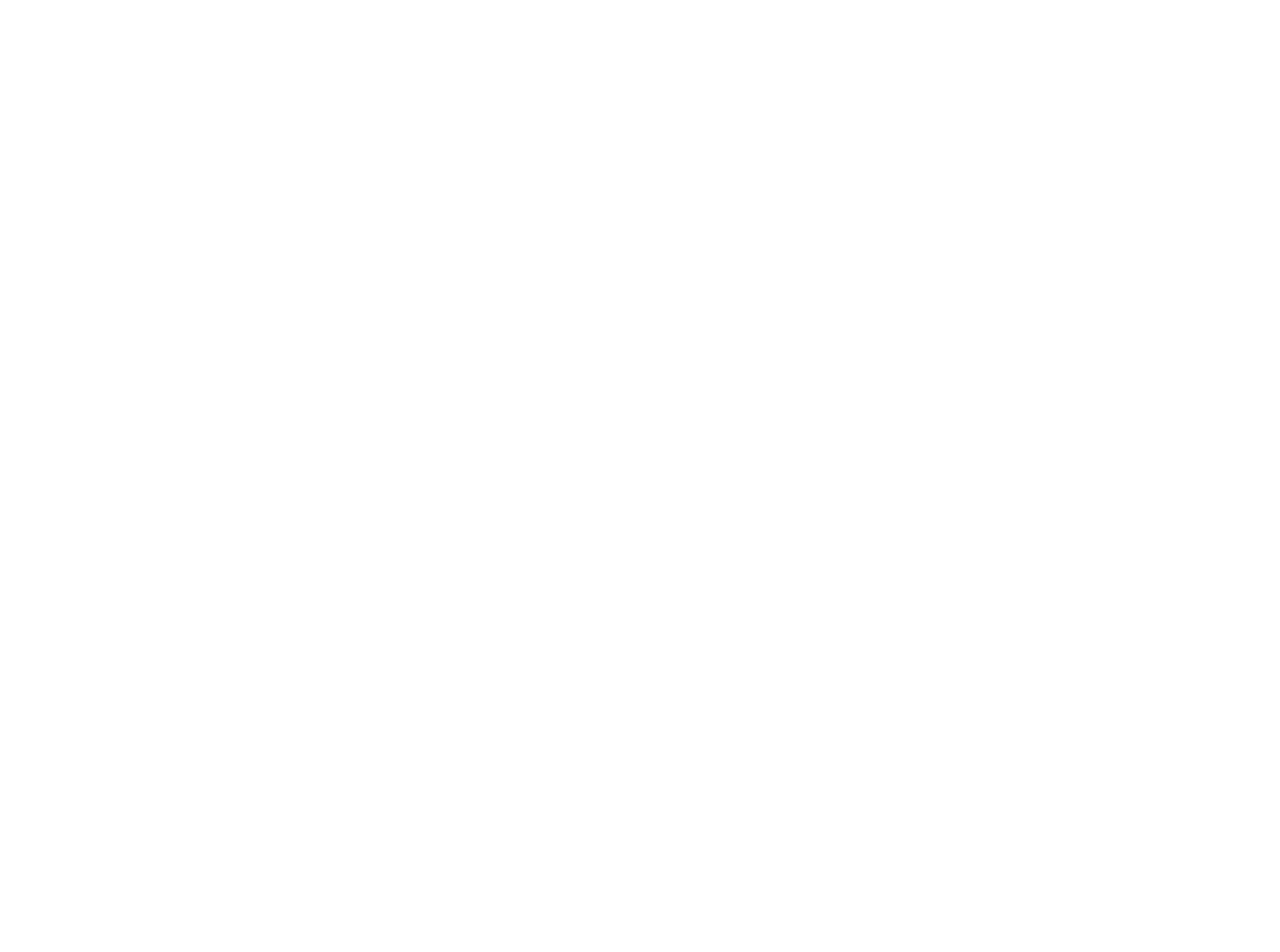
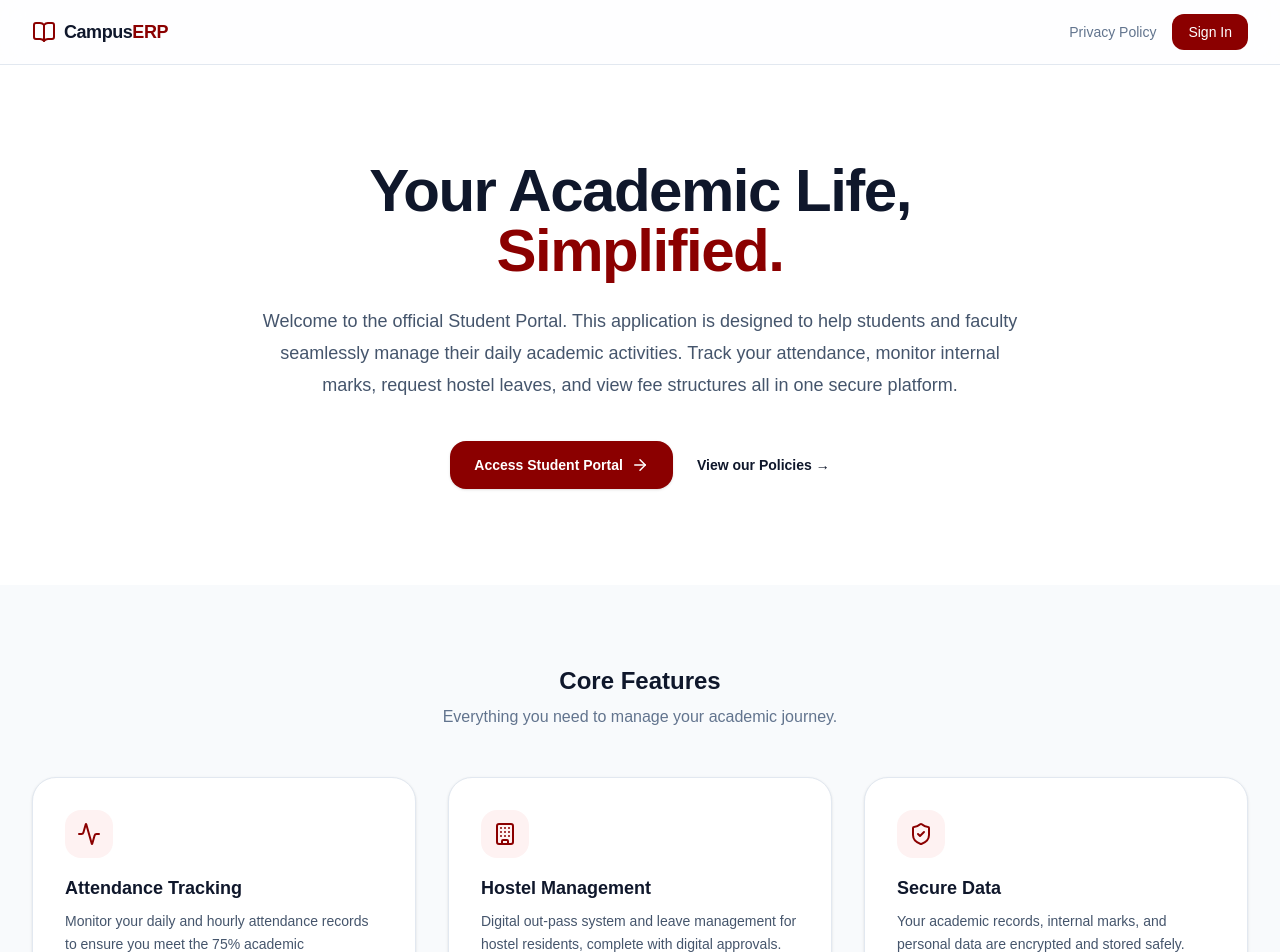
Before and after one commit to Joerakesh/loyola-app, a Next.js app in the folder web/: page / in a window 1280 px wide. Before the commit this address had no page. Shown: the top 952 px of the page. Before the commit the page ends 800 px from the top, so only its background shows below. Built offline with nearby package versions, Linux system fonts and the light colour scheme.

Commit message:
homepage updated

```diff
--- a/web/app/page.tsx
+++ b/web/app/page.tsx
@@ -1,5 +1,113 @@
-import { redirect } from "next/navigation";
+import Link from "next/link";
+import { ArrowRight, BookOpen, Building, ShieldCheck, Activity } from "lucide-react";
 
 export default function HomePage() {
-  redirect("/login");
+  return (
+    <div className="flex min-h-screen flex-col bg-slate-50">
+      {/* Navigation */}
+      <header className="sticky top-0 z-50 border-b border-slate-200 bg-white/80 backdrop-blur-md">
+        <div className="mx-auto flex h-16 max-w-7xl items-center justify-between px-6 lg:px-8">
+          <div className="flex items-center gap-2 text-[#8b0000]">
+            <BookOpen size={24} />
+            <span className="text-lg font-bold tracking-tight text-slate-900">
+              Campus<span className="text-[#8b0000]">ERP</span>
+            </span>
+          </div>
+
+          <div className="flex items-center gap-4">
+            <Link
+              href="/policy"
+              className="text-sm font-medium text-slate-500 hover:text-slate-900"
+            >
+              Privacy Policy
+            </Link>
+            <Link
+              href="/login"
+              className="flex items-center gap-2 rounded-xl bg-[#8b0000] px-4 py-2 text-sm font-medium text-white transition hover:bg-[#6a0000]"
+            >
+              Sign In
+            </Link>
+          </div>
+        </div>
+      </header>
+
+      <main className="flex-1">
+        {/* Hero Section - Explains the App's Purpose */}
+        <section className="relative overflow-hidden bg-white px-6 py-24 lg:px-8">
+          <div className="mx-auto max-w-3xl text-center">
+            <h1 className="text-4xl font-bold tracking-tight text-slate-900 sm:text-6xl">
+              Your Academic Life, <br />
+              <span className="text-[#8b0000]">Simplified.</span>
+            </h1>
+            <p className="mt-6 text-lg leading-8 text-slate-600">
+              Welcome to the official Student Portal. This application is designed to help students and faculty seamlessly manage their daily academic activities. Track your attendance, monitor internal marks, request hostel leaves, and view fee structures all in one secure platform.
+            </p>
+            <div className="mt-10 flex items-center justify-center gap-x-6">
+              <Link
+                href="/login"
+                className="group flex items-center gap-2 rounded-2xl bg-[#8b0000] px-6 py-3.5 text-sm font-semibold text-white shadow-sm transition hover:bg-[#6a0000] focus-visible:outline focus-visible:outline-2 focus-visible:outline-offset-2 focus-visible:outline-[#8b0000]"
+              >
+                Access Student Portal
+                <ArrowRight size={18} className="transition group-hover:translate-x-1" />
+              </Link>
+              <Link href="/policy" className="text-sm font-semibold leading-6 text-slate-900">
+                View our Policies <span aria-hidden="true">→</span>
+              </Link>
+            </div>
+          </div>
+        </section>
+
+        {/* Features Section - Further proves to Google what the app does */}
+        <section className="mx-auto max-w-7xl px-6 py-20 lg:px-8">
+          <div className="mb-12 text-center">
+            <h2 className="text-2xl font-bold text-slate-900">Core Features</h2>
+            <p className="mt-2 text-slate-500">Everything you need to manage your academic journey.</p>
+          </div>
+
+          <div className="grid gap-8 md:grid-cols-3">
+            <FeatureCard
+              icon={<Activity size={24} />}
+              title="Attendance Tracking"
+              description="Monitor your daily and hourly attendance records to ensure you meet the 75% academic requirement."
+            />
+            <FeatureCard
+              icon={<Building size={24} />}
+              title="Hostel Management"
+              description="Digital out-pass system and leave management for hostel residents, complete with digital approvals."
+            />
+            <FeatureCard
+              icon={<ShieldCheck size={24} />}
+              title="Secure Data"
+              description="Your academic records, internal marks, and personal data are encrypted and stored safely."
+            />
+          </div>
+        </section>
+      </main>
+
+      {/* Footer linking to required policy pages */}
+      <footer className="border-t border-slate-200 bg-white py-8">
+        <div className="mx-auto max-w-7xl px-6 lg:px-8 flex flex-col items-center justify-between gap-4 sm:flex-row">
+          <p className="text-sm text-slate-500">
+            © {new Date().getFullYear()} CampusERP. All rights reserved.
+          </p>
+          <div className="flex gap-6 text-sm font-medium text-slate-500">
+            <Link href="/policy" className="hover:text-slate-900">Privacy Policy</Link>
+            <Link href="/policy" className="hover:text-slate-900">Terms of Service</Link>
+          </div>
+        </div>
+      </footer>
+    </div>
+  );
 }
+
+function FeatureCard({ icon, title, description }: { icon: React.ReactNode, title: string, description: string }) {
+  return (
+    <div className="rounded-3xl border border-slate-200 bg-white p-8 shadow-sm transition hover:shadow-md">
+      <div className="mb-4 inline-flex h-12 w-12 items-center justify-center rounded-2xl bg-red-50 text-[#8b0000]">
+        {icon}
+      </div>
+      <h3 className="mb-2 text-lg font-bold text-slate-900">{title}</h3>
+      <p className="text-sm leading-relaxed text-slate-600">{description}</p>
+    </div>
+  );
+}
```
